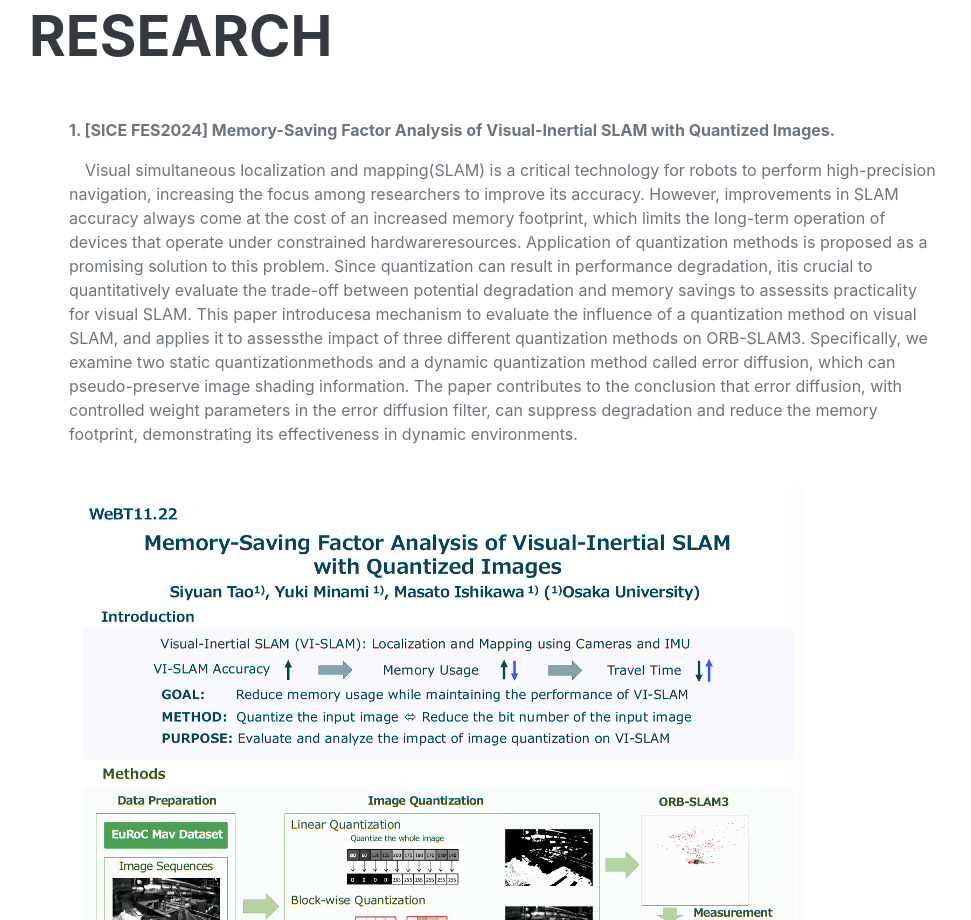
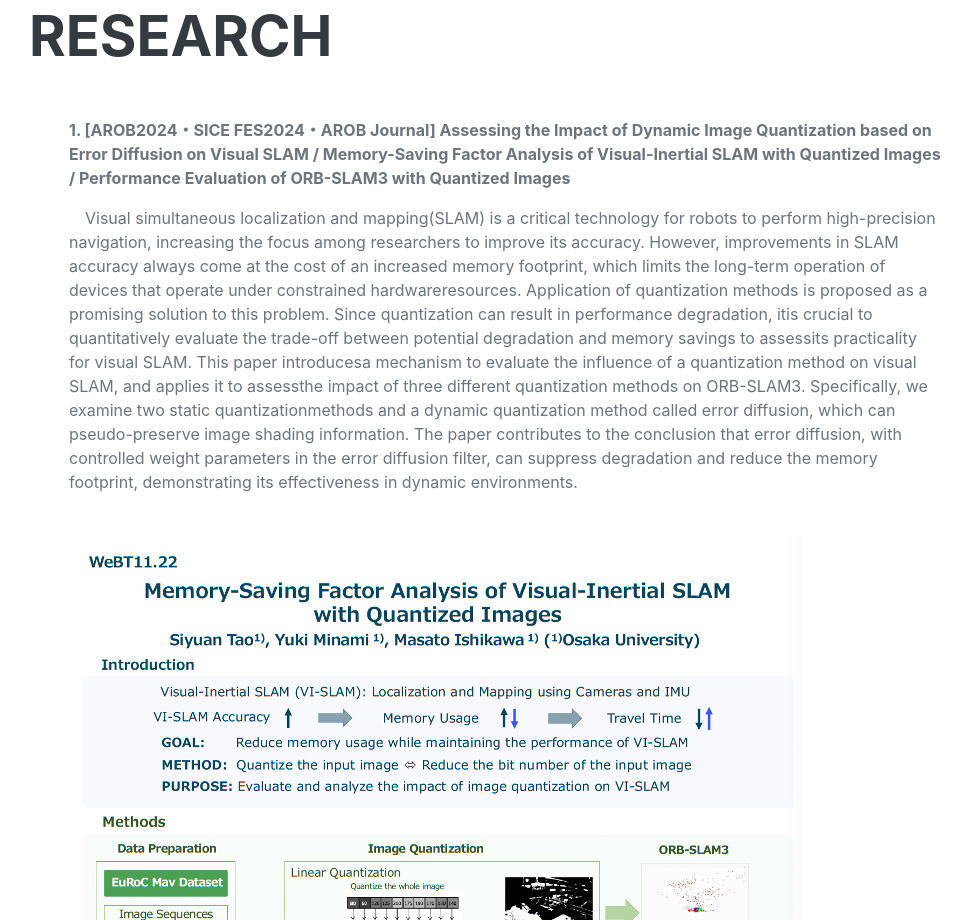
Before and after one commit to tsyhuuuu/tsyhuuuu.github.io, a plain HTML site: page index.html in a window 1280 px wide. Shown: the part 4220-5140 px from the top of the page, without its empty margins (291-1262 px from the left). Drawn offline with nearby package versions, Linux system fonts and the light colour scheme; some icons are missing; a web font is replaced by a local one.

Commit message:
Update index.html

```diff
--- a/index.html
+++ b/index.html
@@ -249,7 +249,8 @@
                     <ul class="fa-ul mb-0">
                         <li>
                             <span class="fa-li"></span>
-                            <b>1. [SICE FES2024] Memory-Saving Factor Analysis of Visual-Inertial SLAM with Quantized Images.</b>
+                            <b>1. [AROB2024・SICE FES2024・AROB Journal] Assessing the Impact of Dynamic Image Quantization based on Error Diffusion
+                                on Visual SLAM / Memory-Saving Factor Analysis of Visual-Inertial SLAM with Quantized Images / Performance Evaluation of ORB-SLAM3 with Quantized Images</b>
                             <p>  </p>
                             <p>　Visual simultaneous localization and mapping(SLAM) is a critical technology for robots to perform high-precision navigation, increasing the focus among researchers to improve its accuracy. However, improvements in SLAM accuracy always come at the cost of an increased memory footprint, which limits the long-term operation of devices that operate under constrained hardwareresources. Application of quantization methods is proposed as a promising solution to this problem. Since quantization can result in performance degradation, itis crucial to quantitatively evaluate the trade-off between potential degradation and memory savings to assessits practicality for visual SLAM. This paper introducesa mechanism to evaluate the influence of a quantization method on visual SLAM, and applies it to assessthe impact of three different quantization methods on ORB-SLAM3. Specifically, we examine two static quantizationmethods and a dynamic quantization method called error diffusion, which can pseudo-preserve image shading information. The paper contributes to the conclusion that error diffusion, with controlled weight parameters in the error diffusion filter, can suppress degradation and reduce the memory footprint, demonstrating its effectiveness in dynamic environments. </p>
                             <br><img class="img-fluid img-profile mx-auto mb-2" src="assets/img/1_poster_sice.png" alt="SICE FESでのポスター" /><br>
```
